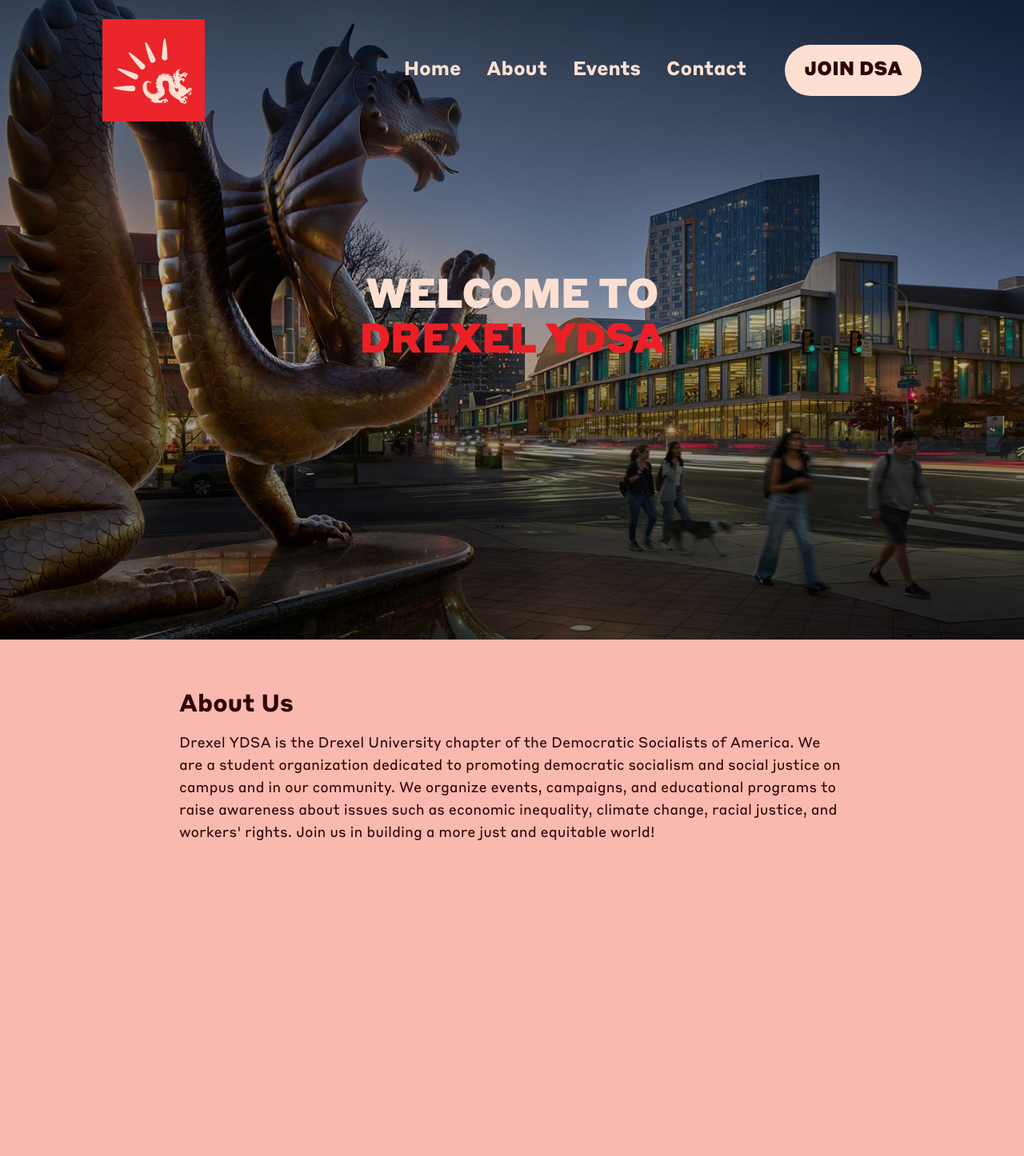
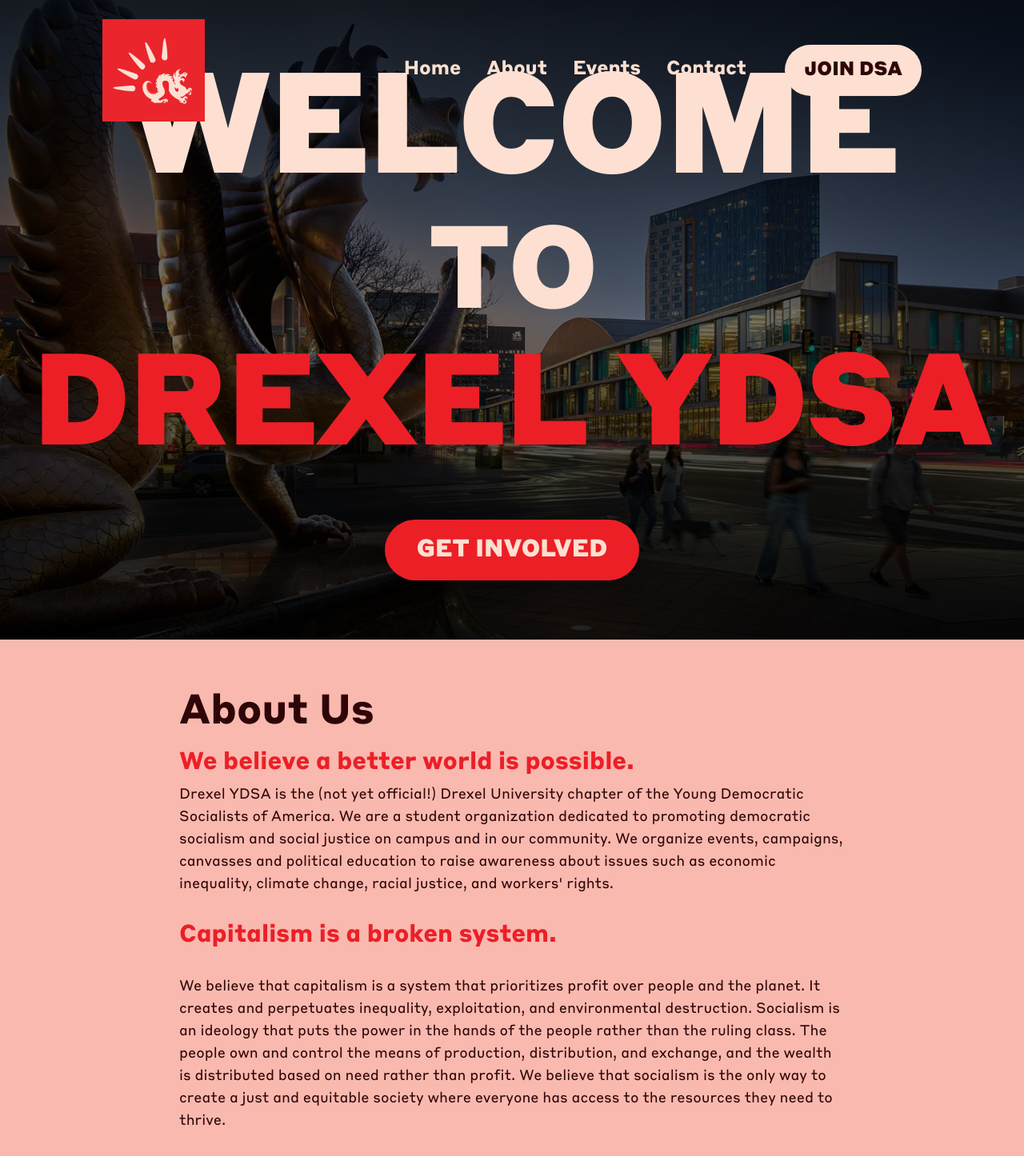
Before and after one commit to theabhiramr/drexelydsa, a React (Vite) app: page / in a window 1280 px wide. Shown: the top 1446 px of the page at 80% size. Built offline with nearby package versions, Linux system fonts and the light colour scheme.

Commit message:
fixed hero section

```diff
--- a/src/components/Navbar.tsx
+++ b/src/components/Navbar.tsx
@@ -1,4 +1,4 @@
-import { useEffect } from "react";
+import { useEffect, useState } from "react";
 import dsaLogo from "../assets/logo.png";
 
 function NavbarSection({ title }: { title: string }) {
@@ -13,16 +13,34 @@ function NavbarSection({ title }: { title: string }) {
   );
 }
 function Navbar() {
+  const [menuOpen, setMenuOpen] = useState(false);
+  const [isHidden, setIsHidden] = useState(false);
+
   useEffect(() => {
+    let lastScrollY = window.scrollY;
+
     const handleScroll = () => {
       const navbar = document.getElementById("navbar");
-      if (window.scrollY > 0) {
+      const currentScrollY = window.scrollY;
+      const heroThreshold = window.innerHeight * 0.9;
+
+      if (currentScrollY > 0) {
         navbar?.classList.add("bg-primary", "shadow-md");
         navbar?.classList.remove("bg-transparent", "shadow-none");
       } else {
         navbar?.classList.add("bg-transparent", "shadow-none");
         navbar?.classList.remove("bg-primary", "shadow-md");
       }
+
+      if (currentScrollY <= heroThreshold) {
+        setIsHidden(false);
+      } else if (currentScrollY > lastScrollY + 8) {
+        setIsHidden(true);
+      } else if (currentScrollY < lastScrollY - 8) {
+        setIsHidden(false);
+      }
+
+      lastScrollY = currentScrollY;
     };
 
     handleScroll();
@@ -32,14 +50,22 @@ function Navbar() {
     };
   }, []);
 
+  useEffect(() => {
+    if (menuOpen) {
+      setIsHidden(false);
+    }
+  }, [menuOpen]);
+
   return (
     <nav
       id="navbar"
-      className="fixed top-0 left-0 w-full z-50 transition-colors duration-300 bg-transparent shadow-none"
+      className={`fixed top-0 left-0 w-full z-50 transform transition-transform duration-300 ${
+        isHidden ? "-translate-y-full" : "translate-y-0"
+      } bg-transparent shadow-none`}
     >
-      <div className="text-background max-w-7xl mx-auto px-32 py-6 flex items-center justify-between">
-        <img src={dsaLogo} alt="Drexel YDSA Logo" className="h-32" />
-        <div className="space-x-8">
+      <div className="relative text-background max-w-7xl mx-auto px-6 py-6 flex items-center justify-between md:px-32">
+        <img src={dsaLogo} alt="Drexel YDSA Logo" className="h-16 md:h-32" />
+        <div className="hidden items-center space-x-8 md:flex">
           <NavbarSection title="Home" />
           <NavbarSection title="About" />
           <NavbarSection title="Events" />
@@ -50,6 +76,50 @@ function Navbar() {
             </button>
           </a>
         </div>
+        <button
+          type="button"
+          aria-label="Toggle navigation"
+          aria-expanded={menuOpen}
+          onClick={() => setMenuOpen((open) => !open)}
+          className="relative z-50 md:hidden inline-flex h-12 w-12 items-center justify-center rounded-full border border-background/40 text-background transition-colors duration-300 hover:bg-background/10"
+        >
+          <span className="sr-only">Toggle menu</span>
+          <div className="relative h-6 w-6">
+            {/* Top Bar */}
+            <span
+              className={`absolute left-1/2 block h-0.5 w-6 -translate-x-1/2 bg-current transition-all duration-300 ${
+                menuOpen ? "top-1/2 -translate-y-1/2 rotate-45" : "top-2"
+              }`}
+            />
+            {/* Bottom Bar */}
+            <span
+              className={`absolute left-1/2 block h-0.5 w-6 -translate-x-1/2 bg-current transition-all duration-300 ${
+                menuOpen ? "top-1/2 -translate-y-1/2 -rotate-45" : "top-4"
+              }`}
+            />
+          </div>
+        </button>
+        <div
+          className={`fixed inset-0 z-40 bg-primary text-background transform transition-transform duration-300 md:hidden ${
+            menuOpen ? "translate-x-0" : "-translate-x-full"
+          }`}
+        >
+          <div className="flex h-full flex-col items-center justify-center gap-8 px-8 text-center">
+            <NavbarSection title="Home" />
+            <NavbarSection title="About" />
+            <NavbarSection title="Events" />
+            <NavbarSection title="Contact" />
+            <a
+              href="https://act.dsausa.org/donate/membership/"
+              target="_blank"
+              className="w-full"
+            >
+              <button className="w-full uppercase px-6 py-4 bg-background text-content font-black text-xl rounded-full hover:bg-background-secondary transition-colors duration-300">
+                Join DSA
+              </button>
+            </a>
+          </div>
+        </div>
       </div>
     </nav>
   );
--- a/src/pages/Home.tsx
+++ b/src/pages/Home.tsx
@@ -3,33 +3,74 @@ import heroJpg from "../assets/hero.jpg";
 function Home() {
   return (
     <>
-      <div className="relative min-h-screen overflow-hidden">
+      <div className="relative h-screen w-full overflow-hidden bg-black">
+        {/* Layer 1: The Image */}
         <img
           src={heroJpg}
           alt="Drexel YDSA Hero"
-          className="absolute inset-0 h-full w-full object-cover"
+          className="absolute inset-0 z-0 h-full w-full object-cover opacity-60"
         />
-        <div className="absolute inset-0 bg-gradient-to-b from-black/55 via-black/25 to-black/60" />
-        <div className="absolute inset-0 z-10 flex h-full w-full items-center justify-center text-center">
-          <div className="w-full">
-            <h1 className="w-full uppercase font-black leading-[0.75] tracking-[-0.02em] text-background text-[120px]">
-              <span className="block w-full">Welcome to</span>
-              <span className="block w-full text-primary">Drexel YDSA</span>
-            </h1>
-          </div>
+
+        {/* Layer 2: The Gradient Overlay */}
+        <div className="absolute inset-0 z-10 bg-gradient-to-b from-black/70 via-black/20 to-black/80" />
+
+        {/* Layer 3: The Content (Z-20 ensures it's above the image and gradient) */}
+        <div className="relative z-20 flex h-full flex-col items-center justify-center px-6 text-center">
+          {/* The Text Block */}
+          <h1 className="flex flex-col items-center font-black uppercase tracking-tighter leading-[0.8] w-full max-w-7xl mb-12">
+            <span className="text-background text-[18vw] md:text-[11rem]">
+              Welcome
+            </span>
+            <span className="text-background text-[15vw] md:text-[9rem]">
+              To
+            </span>
+            <span className="text-primary text-[14vw] md:text-[10rem] whitespace-nowrap">
+              Drexel YDSA
+            </span>
+          </h1>
+
+          {/* The Button (Now inside the flex flow) */}
+          <a
+            href="https://forms.gle/fmdK5MUeJHJ1YXDRA"
+            target="_blank"
+            rel="noopener noreferrer"
+            className="group relative"
+          >
+            <button className="px-10 py-5 bg-primary text-background font-black text-xl md:text-3xl rounded-full uppercase transition-all duration-300 transform group-hover:scale-105 group-hover:bg-red-700 active:scale-95 shadow-xl">
+              Get Involved
+            </button>
+          </a>
         </div>
       </div>
-      <div className="h-screen bg-background-secondary">
+      <div id="about" className="h-screen bg-background-secondary">
         <div className="max-w-4xl mx-auto px-8 py-16">
-          <h2 className="text-3xl font-bold text-content mb-4">About Us</h2>
+          <h1 className="text-3xl font-bold text-content mb-4">About Us</h1>
+          <p className="text-3xl font-semibold text-primary mb-2">
+            We believe a better world is possible.
+          </p>
           <p className="text-lg text-content mb-8">
-            Drexel YDSA is the Drexel University chapter of the Democratic
-            Socialists of America. We are a student organization dedicated to
-            promoting democratic socialism and social justice on campus and in
-            our community. We organize events, campaigns, and educational
-            programs to raise awareness about issues such as economic
-            inequality, climate change, racial justice, and workers' rights.
-            Join us in building a more just and equitable world!
+            Drexel YDSA is the (not yet official!) Drexel University chapter of
+            the Young Democratic Socialists of America. We are a student
+            organization dedicated to promoting democratic socialism and social
+            justice on campus and in our community. We organize events,
+            campaigns, canvasses and political education to raise awareness
+            about issues such as economic inequality, climate change, racial
+            justice, and workers' rights.
+          </p>
+          <p className="text-3xl font-semibold text-primary mb-2">
+            Capitalism is a broken system.
+          </p>
+          <p className="text-lg text-content mb-8"></p>
+          <p className="text-lg text-content mb-8">
+            We believe that capitalism is a system that prioritizes profit over
+            people and the planet. It creates and perpetuates inequality,
+            exploitation, and environmental destruction. Socialism is an
+            ideology that puts the power in the hands of the people rather than
+            the ruling class. The people own and control the means of
+            production, distribution, and exchange, and the wealth is
+            distributed based on need rather than profit. We believe that
+            socialism is the only way to create a just and equitable society
+            where everyone has access to the resources they need to thrive.
           </p>
         </div>
       </div>
```
